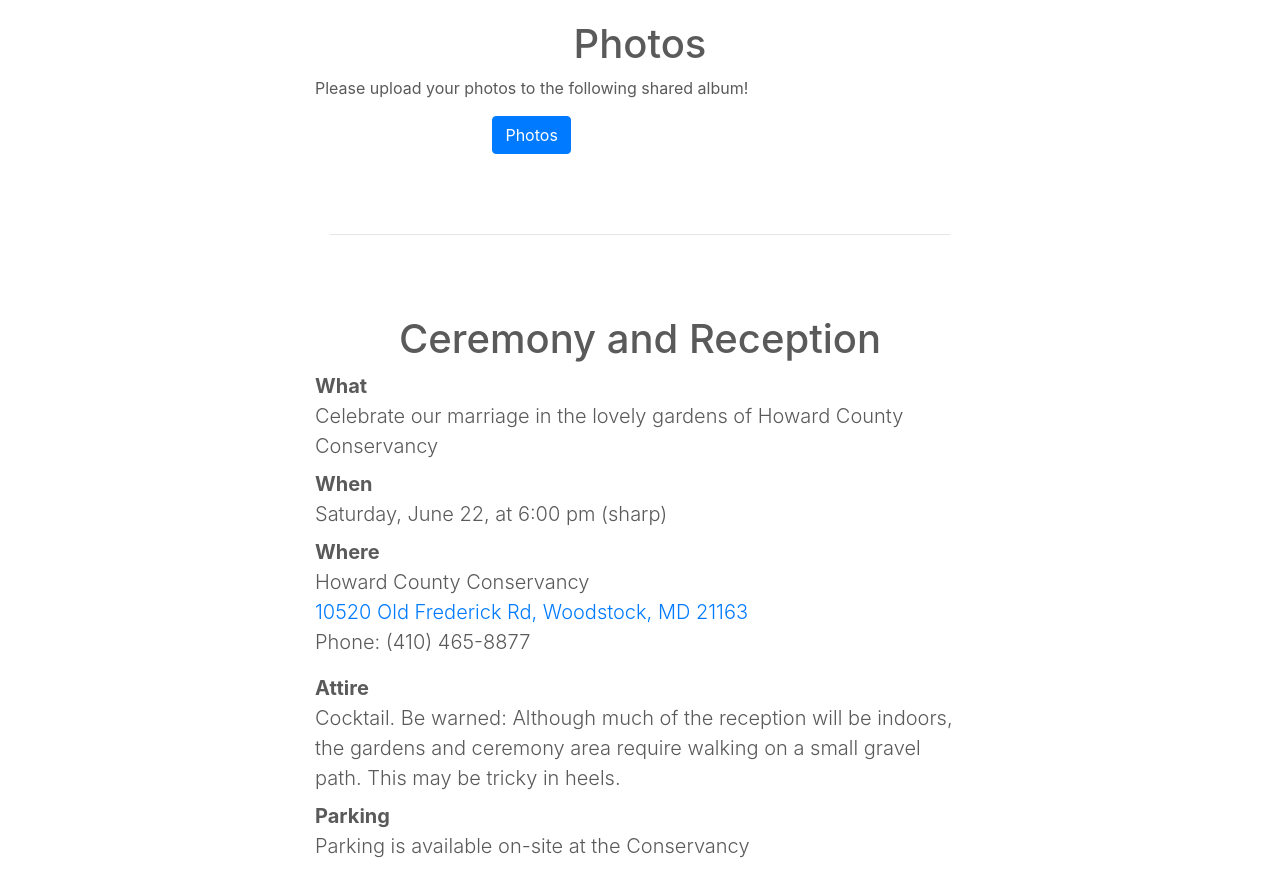
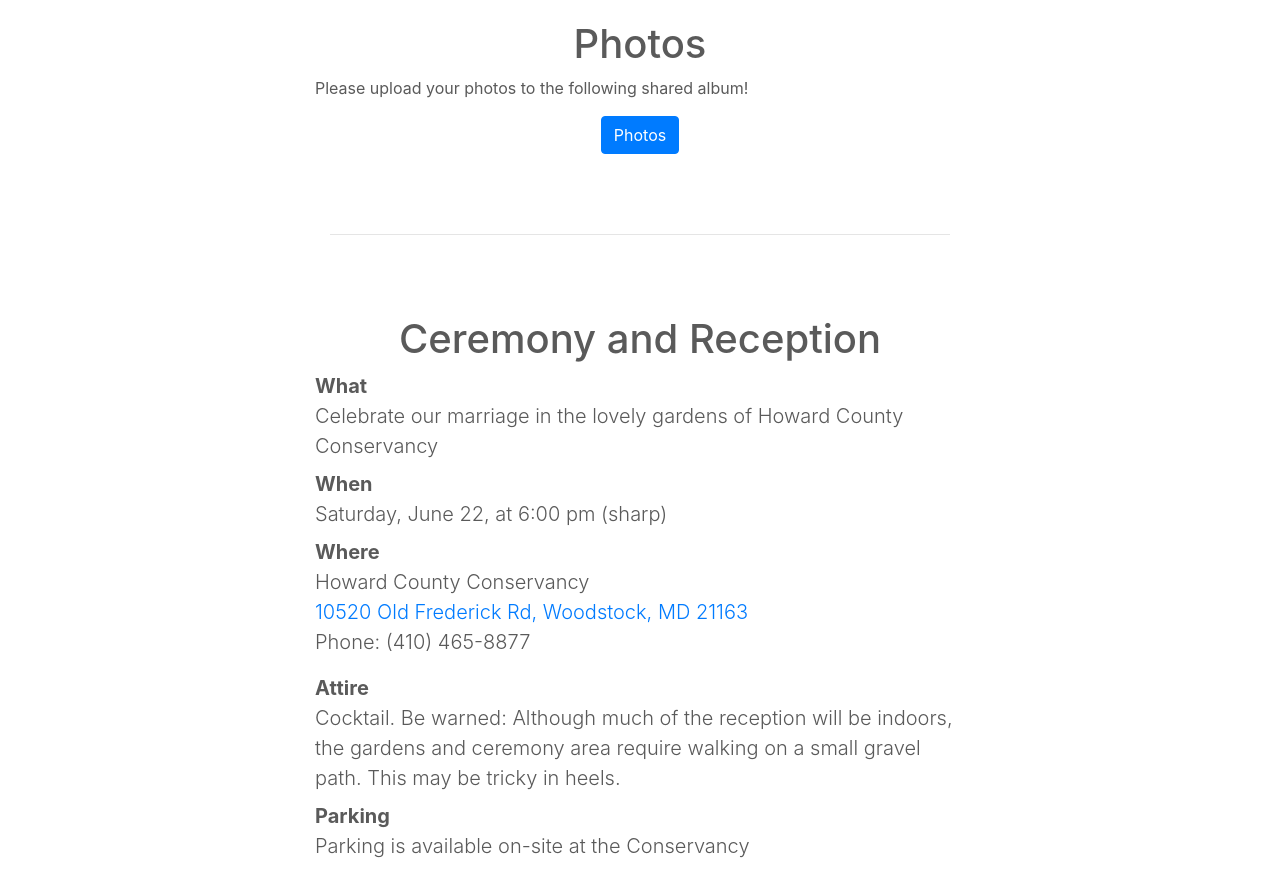
Before and after one commit to AlecRosenbaum/wedding, a plain HTML site: page index.html in a window 1280 px wide. Shown: the part 909-1782 px from the top of the page. Drawn offline with nearby package versions, Linux system fonts and the light colour scheme.

Commit message:
Update index.html

```diff
--- a/index.html
+++ b/index.html
@@ -81,7 +81,7 @@
           <div style="width: 100%">
             <h1 class="text-center" style="width: 100%">Photos</h1>
           </div>
-          <div>
+          <div style="width: 100%">
             <p>
               Please upload your photos to the following shared album!
             </p>
```
